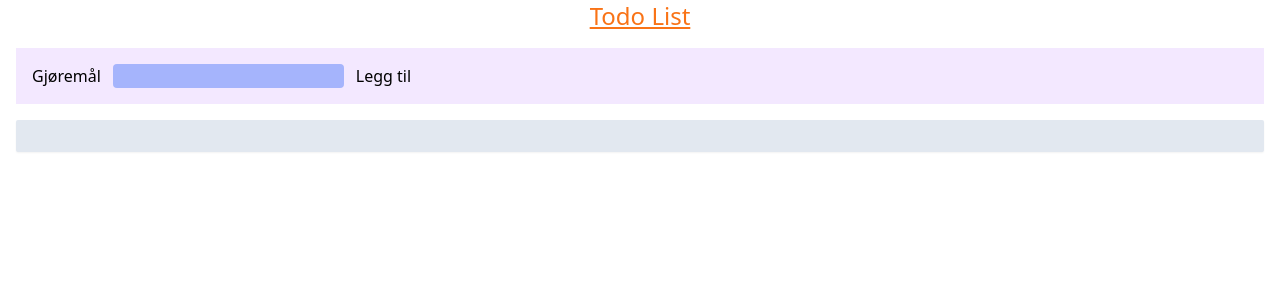
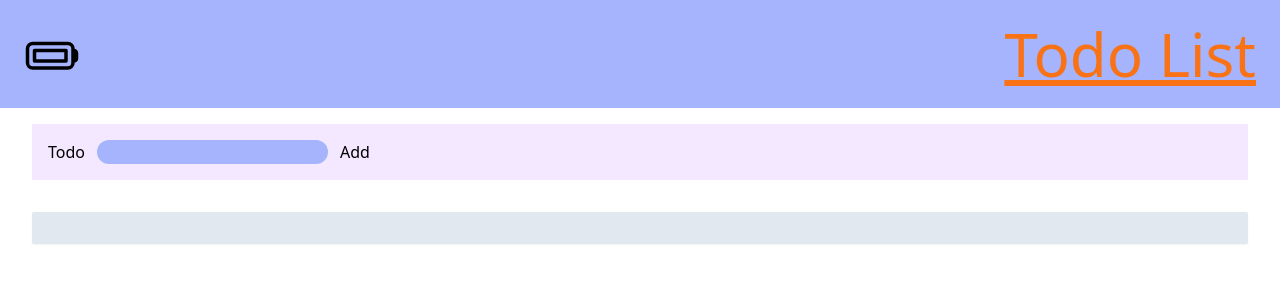
Before and after one commit to amaliebernes/Todo, a website: page index.html in a window 1280 px wide. Drawn offline with nearby package versions, Linux system fonts and the light colour scheme.

Commit message:
Svg header

```diff
--- a/index.html
+++ b/index.html
@@ -14,20 +14,35 @@
 
   </head>
   <body>
-    <header>
-      <h1 class="text-center underline text-2xl text-orange-500">Todo List</h1>
+    <header class="bg-indigo-300 flex justify-between p-6 items-center">
+
+      <svg xmlns="http://www.w3.org/2000/svg"
+      fill="none"
+      viewBox="0 0 24 24"
+      stroke-width="1.5"
+      stroke="currentColor"
+      class="size-14">
+        <path stroke-linecap="round"
+        stroke-linejoin="round"
+        d="M21 10.5h.375c.621 0 1.125.504 1.125 1.125v2.25c0 .621-.504 1.125-1.125 1.125H21M4.5 10.5H18V15H4.5v-4.5ZM3.75 18h15A2.25 2.25 0 0 0 21 15.75v-6a2.25 2.25 0 0 0-2.25-2.25h-15A2.25 2.25 0 0 0 1.5 9.75v6A2.25 2.25 0 0 0 3.75 18Z" />
+      </svg>
+
+      <h1 class="text-center underline text-6xl text-orange-500">Todo List</h1>
     </header>
 
-    <main>
+    <main class="px-4">
       <!-- Her kommer gjøremålslisten
-      Her er input HTML-->
+
+        Her er input HTML-->
+
+        <div class="flex flex-col">
       <form class="bg-purple-100 p-4 w-3/3 flex flex-center gap-3 items-center p-4 m-4" id="user-input">
-        <label for="todo">Gjøremål</label>
-        <input class="bg-indigo-300 rounded" type="text" name="todo" id="todo" />
+        <label for="todo">Todo</label>
+        <input class="bg-indigo-300 rounded-full" type="text" name="todo" id="todo" />
 
-        <button type="submit">Legg til</button>
+        <button type="submit">Add</button>
       </form>
-
+    </div>
       <!-- Gjøremåls Listen-->
 
       <ul class="flex flex-col gap-3 items-center bg-slate-200 p-4 m-4 rounded-sm shadow-sm" id="todo-list">
--- a/script.js
+++ b/script.js
@@ -66,6 +66,7 @@ function createTodoCard(todoObject) {
   let titleElement = document.createElement("h2");
   let deleteButton = document.createElement("button");
 
+
   //sett de sammen til et
 
   todoCard.append(titleElement);
```
